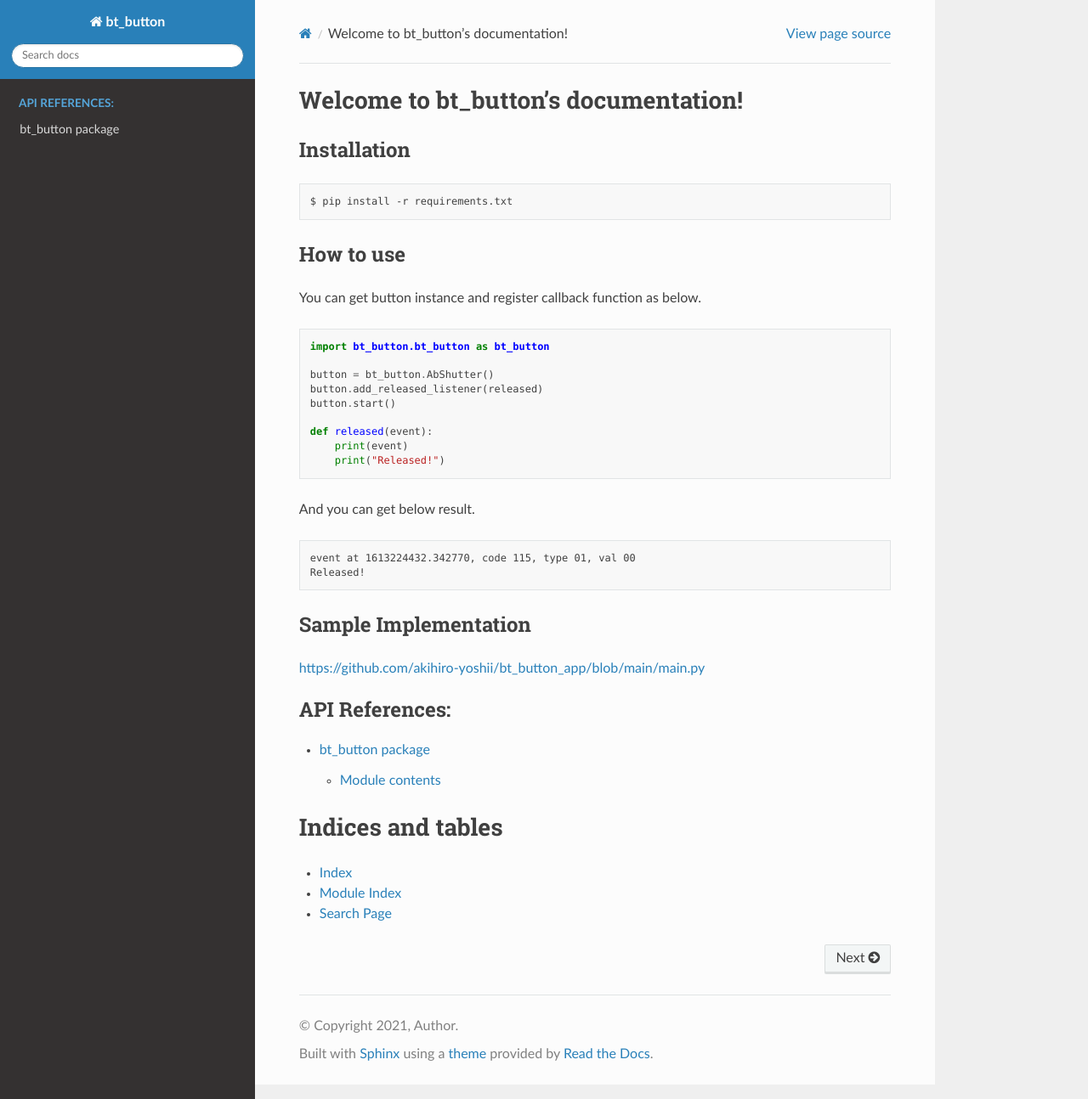
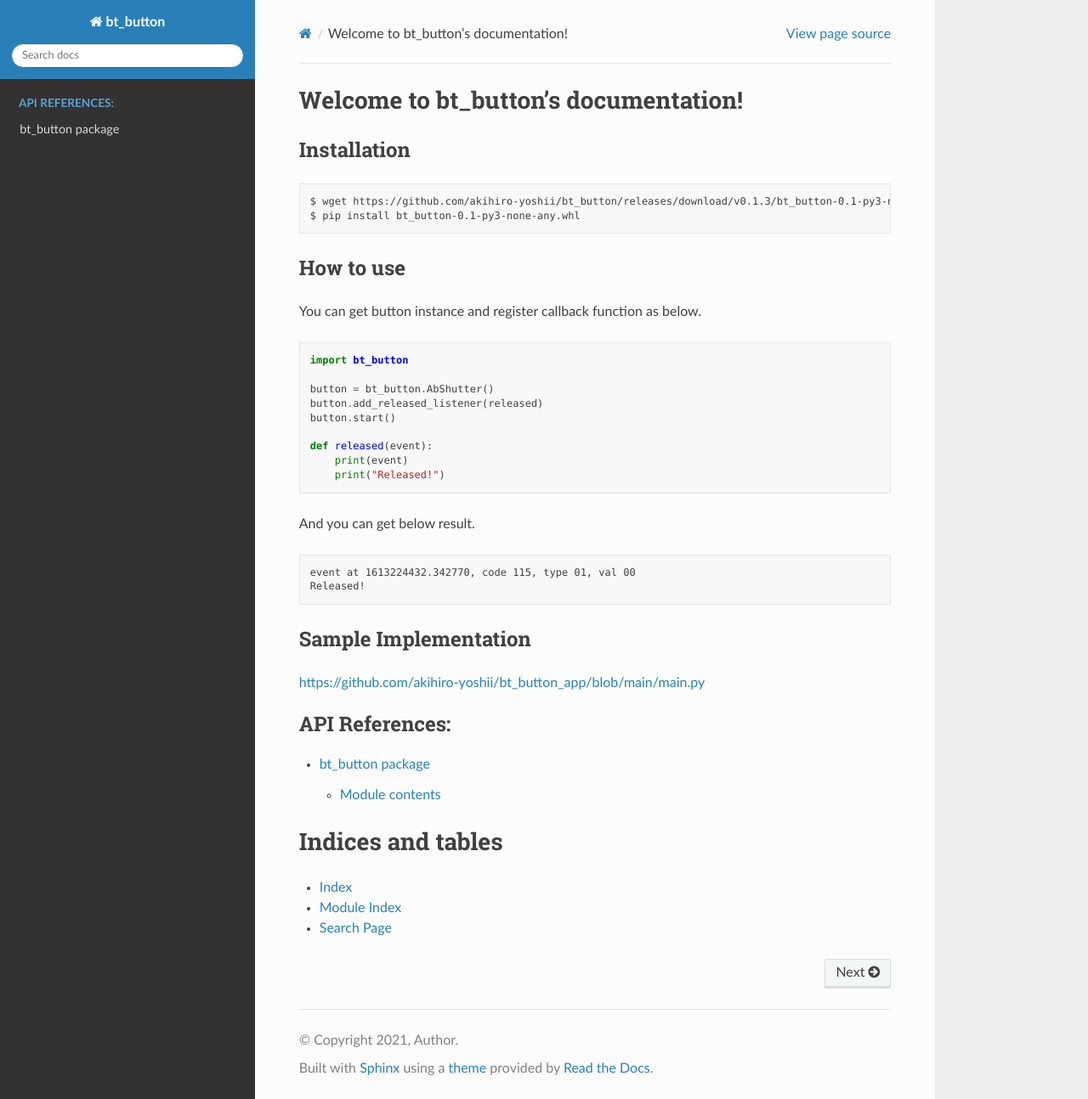
Before and after one commit to akihiro-yoshii/bt_button, a Sphinx documentation site: the page built from docs/index.rst, in a window 1280 px wide and 1294 px high. Shown: the whole window at 85% size. Built offline with Sphinx 7.4.7 and the Read the Docs theme 2.0.0, drawn with Linux system fonts in a browser that asks for light colours.

Commit message:
Add packaging flow

```diff
--- a/docs/index.rst
+++ b/docs/index.rst
@@ -11,7 +11,8 @@ Installation
 
 .. code-block::
 
-   $ pip install -r requirements.txt
+   $ wget https://github.com/akihiro-yoshii/bt_button/releases/download/v0.1.3/bt_button-0.1-py3-none-any.whl
+   $ pip install bt_button-0.1-py3-none-any.whl
 
 How to use
 ----------
@@ -20,7 +21,7 @@ You can get button instance and register callback function as below.
 
 .. code-block:: python
 
-   import bt_button.bt_button as bt_button
+   import bt_button
 
    button = bt_button.AbShutter()
    button.add_released_listener(released)
```
Also changed, not shown: setup.py (added, +11 -0 lines), 2 other files.
